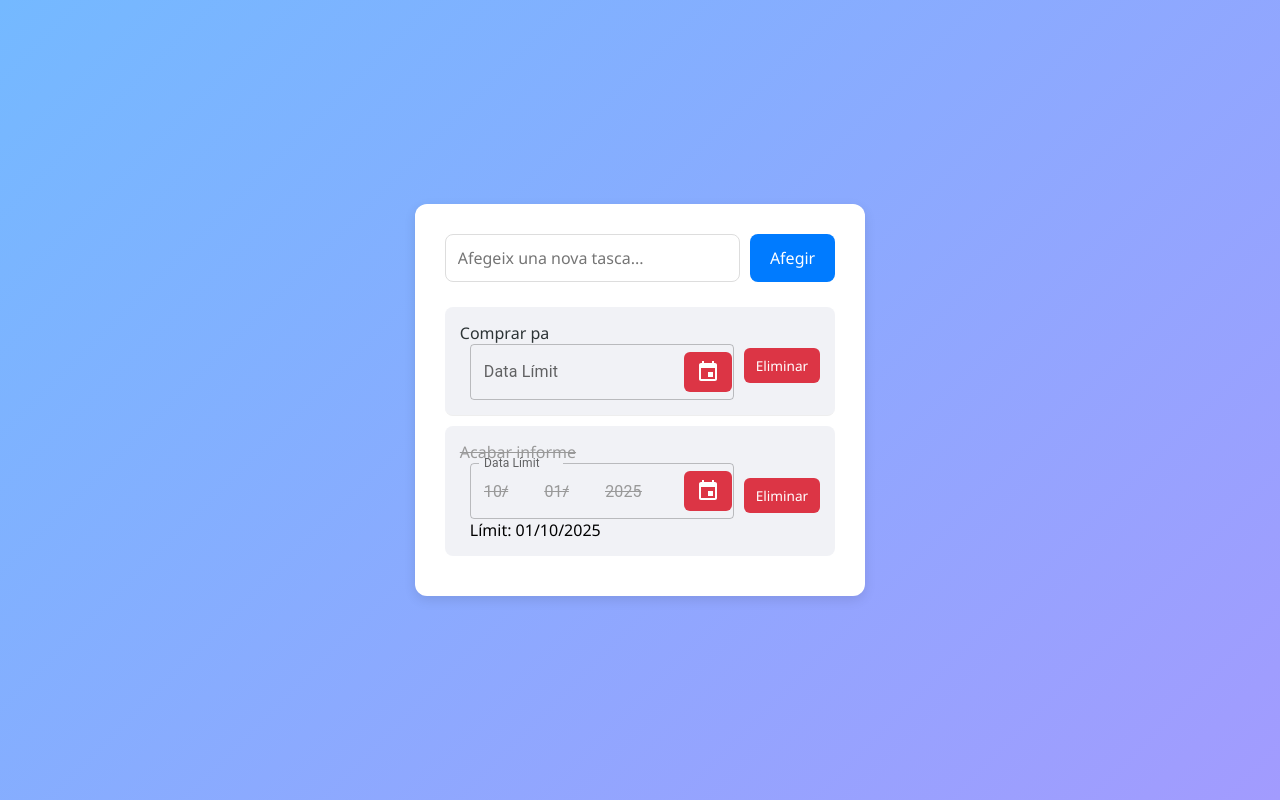
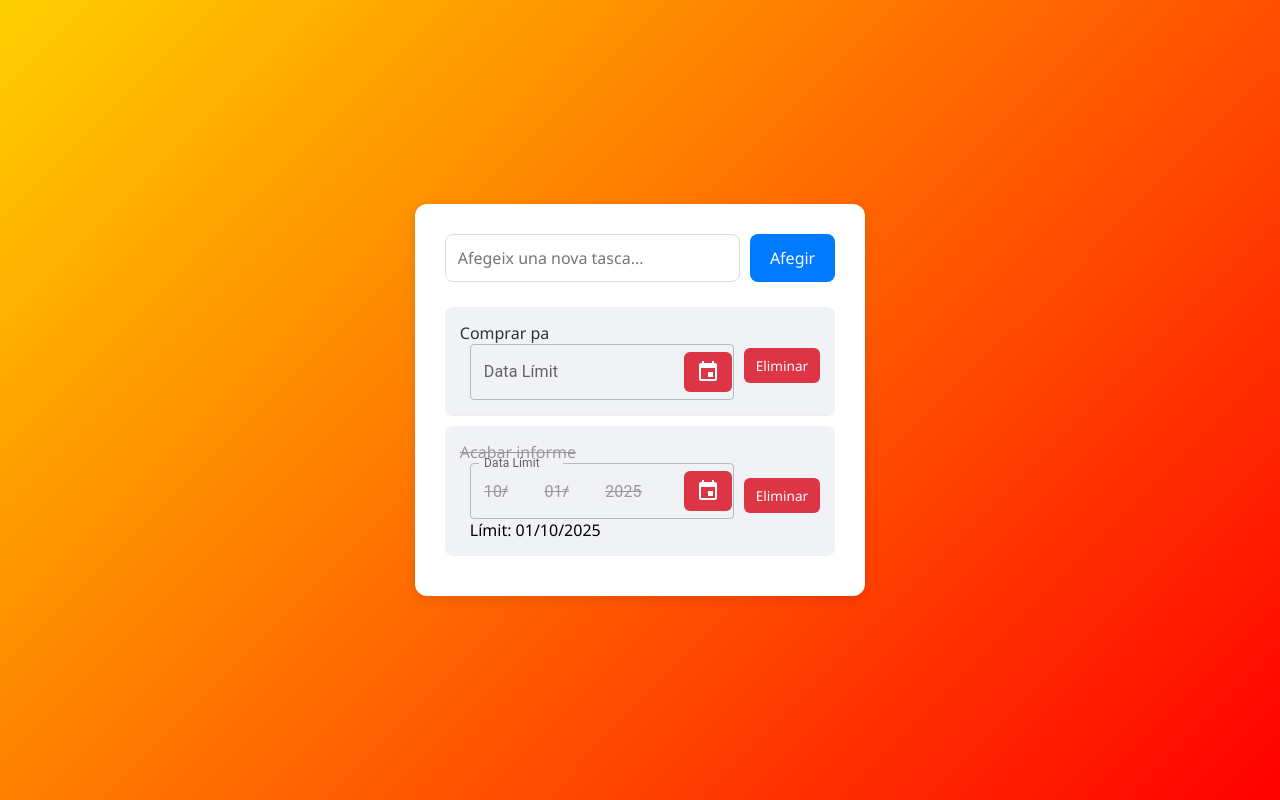
Before and after one commit to Ignasi1/to-do-list, a React (Create React App) app: page / in a window 1280 px wide. Built offline with nearby package versions, Linux system fonts and the light colour scheme.

Commit message:
Update index.css

```diff
--- a/src/index.css
+++ b/src/index.css
@@ -7,7 +7,7 @@
 }
 
 body {
-  background: linear-gradient(135deg, #74b9ff, #a29bfe);
+  background: linear-gradient(135deg, #ffd000, #ff0000);
   min-height: 100vh;
   display: flex;
   align-items: center;
```
